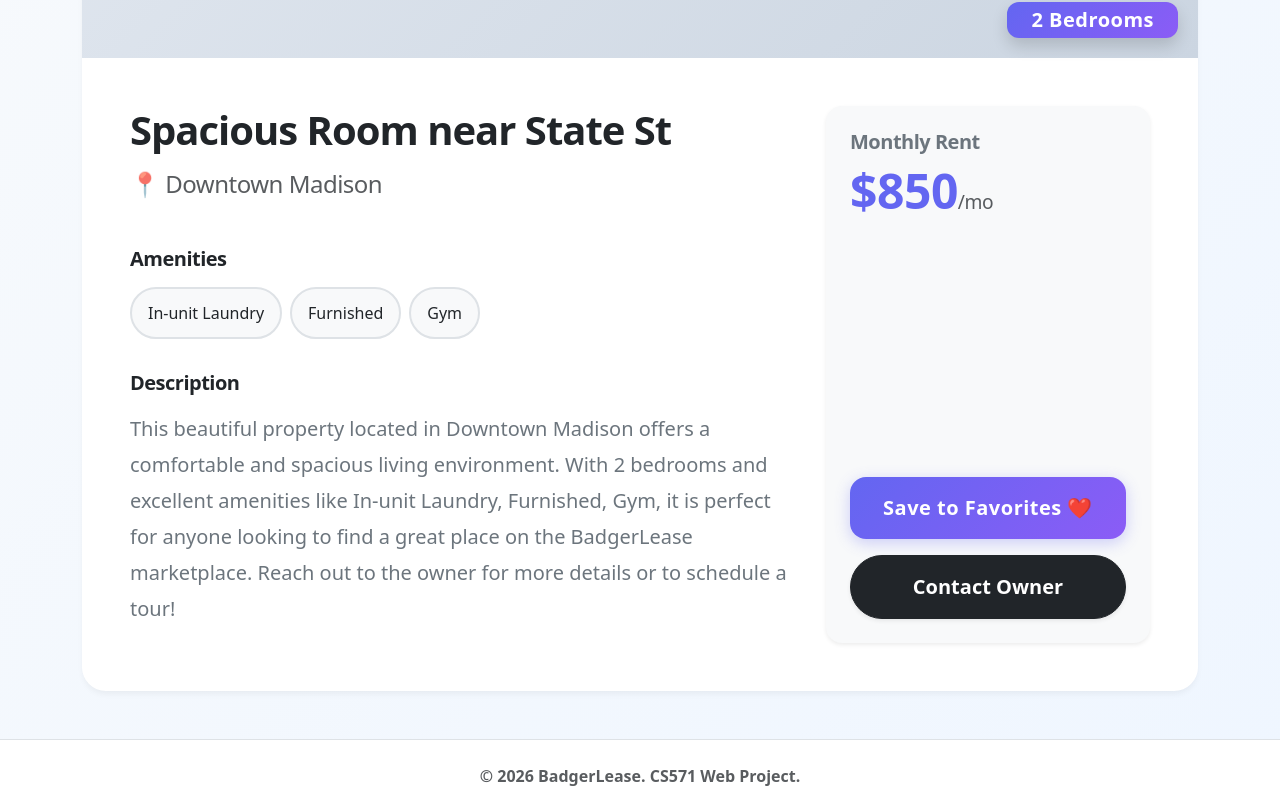
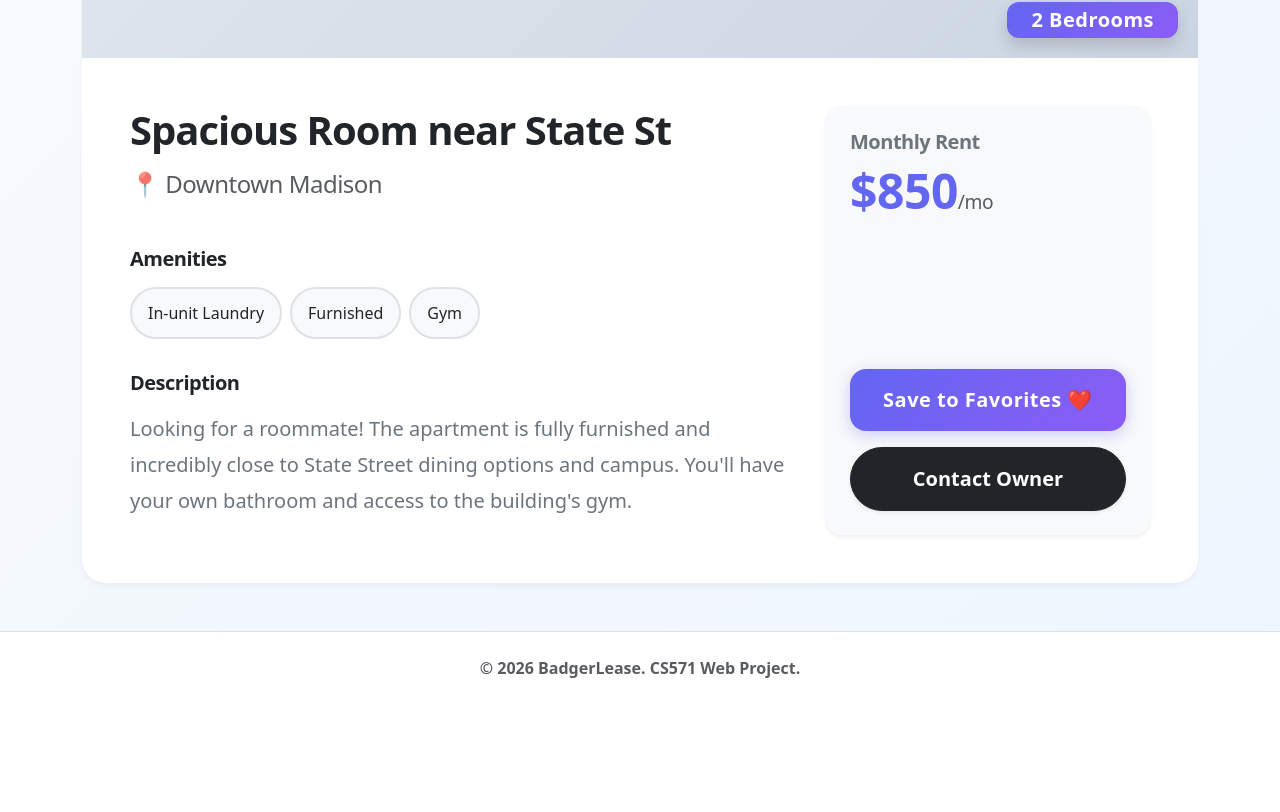
Before and after one commit to CS571-S26/p172, a React (Vite) app: page /listings/1 in a window 1280 px wide. Shown: the part 483-1295 px from the top of the page. After the commit the page ends 1187 px from the top, so only its background shows below. Built offline with nearby package versions, Linux system fonts and the light colour scheme.

Commit message:
feat: Add detailed description feature to listings

```diff
--- a/src/components/CreateListingPage.jsx
+++ b/src/components/CreateListingPage.jsx
@@ -9,7 +9,8 @@ const CreateListingPage = ({ onAddListing }) => {
         price: '',
         bedrooms: '',
         location: '',
-        amenities: ''
+        amenities: '',
+        description: ''
     });
     const [error, setError] = useState('');
 
@@ -30,7 +31,8 @@ const CreateListingPage = ({ onAddListing }) => {
             price: parseFloat(formData.price),
             bedrooms: parseInt(formData.bedrooms),
             location: formData.location,
-            amenities: formData.amenities.split(',').map(item => item.trim()).filter(item => item !== '')
+            amenities: formData.amenities.split(',').map(item => item.trim()).filter(item => item !== ''),
+            description: formData.description
         };
 
         onAddListing(newListing);
@@ -120,6 +122,20 @@ const CreateListingPage = ({ onAddListing }) => {
                                     />
                                 </Form.Group>
 
+                                <Form.Group className="mb-5">
+                                    <Form.Label className="fw-semibold">Detailed Description</Form.Label>
+                                    <Form.Control
+                                        as="textarea"
+                                        rows={4}
+                                        name="description"
+                                        value={formData.description}
+                                        onChange={handleChange}
+                                        placeholder="Write a charming description about your property..."
+                                        className="premium-input"
+                                        required
+                                    />
+                                </Form.Group>
+
                                 <Button type="submit" className="btn-premium px-5 py-3 w-100 fs-5 mt-2">
                                     Post Listing
                                 </Button>
--- a/src/components/ListingDetailPage.jsx
+++ b/src/components/ListingDetailPage.jsx
@@ -47,10 +47,11 @@ const ListingDetailPage = ({ listings, savedListings, onSaveListing }) => {
                             </div>
 
                             <h5 className="fw-bold mt-4 mb-3">Description</h5>
-                            <p className="fs-5 text-secondary" style={{ lineHeight: '1.8' }}>
-                                This beautiful property located in {listing.location} offers a comfortable and spacious living environment.
-                                With {listing.bedrooms} bedroom{listing.bedrooms > 1 ? 's' : ''} and excellent amenities like {listing.amenities.join(', ')},
-                                it is perfect for anyone looking to find a great place on the BadgerLease marketplace. Reach out to the owner for more details or to schedule a tour!
+                            <p className="fs-5 text-secondary" style={{ lineHeight: '1.8', whiteSpace: 'pre-wrap' }}>
+                                {listing.description
+                                    ? listing.description
+                                    : `This beautiful property located in ${listing.location} offers a comfortable and spacious living environment. With ${listing.bedrooms} bedroom${listing.bedrooms > 1 ? 's' : ''} and excellent amenities like ${listing.amenities.join(', ')}, it is perfect for anyone looking to find a great place on the BadgerLease marketplace. Reach out to the owner for more details or to schedule a tour!`
+                                }
                             </p>
                         </Col>
                         {/* Price and Action Section */}
--- a/src/data.js
+++ b/src/data.js
@@ -5,7 +5,8 @@ export const DUMMY_LISTINGS = [
         price: 850,
         bedrooms: 2,
         location: "Downtown Madison",
-        amenities: ["In-unit Laundry", "Furnished", "Gym"]
+        amenities: ["In-unit Laundry", "Furnished", "Gym"],
+        description: "Looking for a roommate! The apartment is fully furnished and incredibly close to State Street dining options and campus. You'll have your own bathroom and access to the building's gym."
     },
     {
         id: 2,
@@ -13,7 +14,8 @@ export const DUMMY_LISTINGS = [
         price: 600,
         bedrooms: 4,
         location: "Campus Area",
-        amenities: ["Parking", "A/C"]
+        amenities: ["Parking", "A/C"],
+        description: "Fantastic spot right next to Camp Randall for incredible game day experiences! Looking to sublet one bedroom in a 4-bedroom house. Great roommates, quiet block."
     },
     {
         id: 3,
@@ -21,7 +23,8 @@ export const DUMMY_LISTINGS = [
         price: 1200,
         bedrooms: 1,
         location: "Capitol Square",
-        amenities: ["Pool", "Gym", "Doorman", "Pet Friendly"]
+        amenities: ["Pool", "Gym", "Doorman", "Pet Friendly"],
+        description: "Experience premium living right on Capitol Square. This beautiful 1 bedroom includes all building amenities such as a rooftop pool and full fitness center. Perfect for a senior or grad student."
     },
     {
         id: 4,
@@ -29,7 +32,8 @@ export const DUMMY_LISTINGS = [
         price: 950,
         bedrooms: 1,
         location: "Langdon/State Street",
-        amenities: ["Furnished", "Utilities Included"]
+        amenities: ["Furnished", "Utilities Included"],
+        description: "A very cozy studio located steps away from Memorial Union and classes on Langdon. Furniture and utilities are fully included in the rent price for an easy move-in."
     },
     {
         id: 5,
@@ -37,7 +41,8 @@ export const DUMMY_LISTINGS = [
         price: 2100,
         bedrooms: 3,
         location: "Monroe Street",
-        amenities: ["Backyard", "Garage", "Washer/Dryer"]
+        amenities: ["Backyard", "Garage", "Washer/Dryer"],
+        description: "Massive 3 bedroom house available for the spring semester! Features a beautiful private backyard, two-car garage, and recently updated appliances. Close to Trader Joe's."
     },
     {
         id: 6,
@@ -45,7 +50,8 @@ export const DUMMY_LISTINGS = [
         price: 450,
         bedrooms: 2,
         location: "Regent Neighborhood",
-        amenities: ["Balcony", "A/C", "Dishwasher"]
+        amenities: ["Balcony", "A/C", "Dishwasher"],
+        description: "Very budget-friendly shared room in the Regent neighborhood. The apartment has a nice balcony with a great view and a modern kitchen with a dishwasher."
     },
     {
         id: 7,
@@ -53,7 +59,8 @@ export const DUMMY_LISTINGS = [
         price: 3200,
         bedrooms: 4,
         location: "Vilas Area",
-        amenities: ["In-unit Laundry", "Basement", "Parking"]
+        amenities: ["In-unit Laundry", "Basement", "Parking"],
+        description: "Brand new modern townhouse perfect for a group of 4. Includes a large finished basement for entertainment, multiple parking spots, and beautiful finishes throughout."
     },
     {
         id: 8,
@@ -61,6 +68,7 @@ export const DUMMY_LISTINGS = [
         price: 1100,
         bedrooms: 1,
         location: "University Ave",
-        amenities: ["Gym", "Secure Entry", "Furnished"]
+        amenities: ["Gym", "Secure Entry", "Furnished"],
+        description: "Incredible natural light in this 1 bedroom right on University Ave. Highly secure building with electronic locks and a modern fitness center on the first floor."
     }
 ];
```
